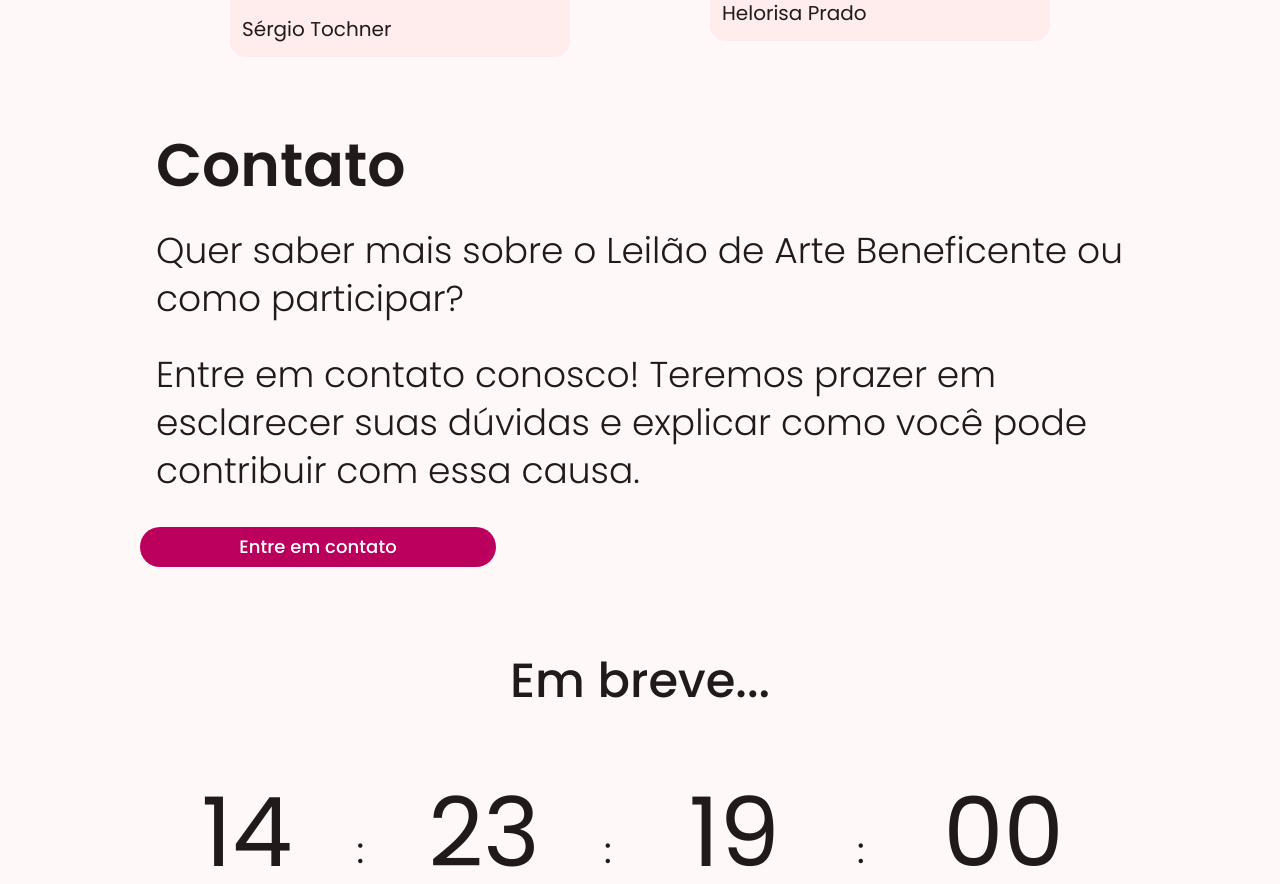
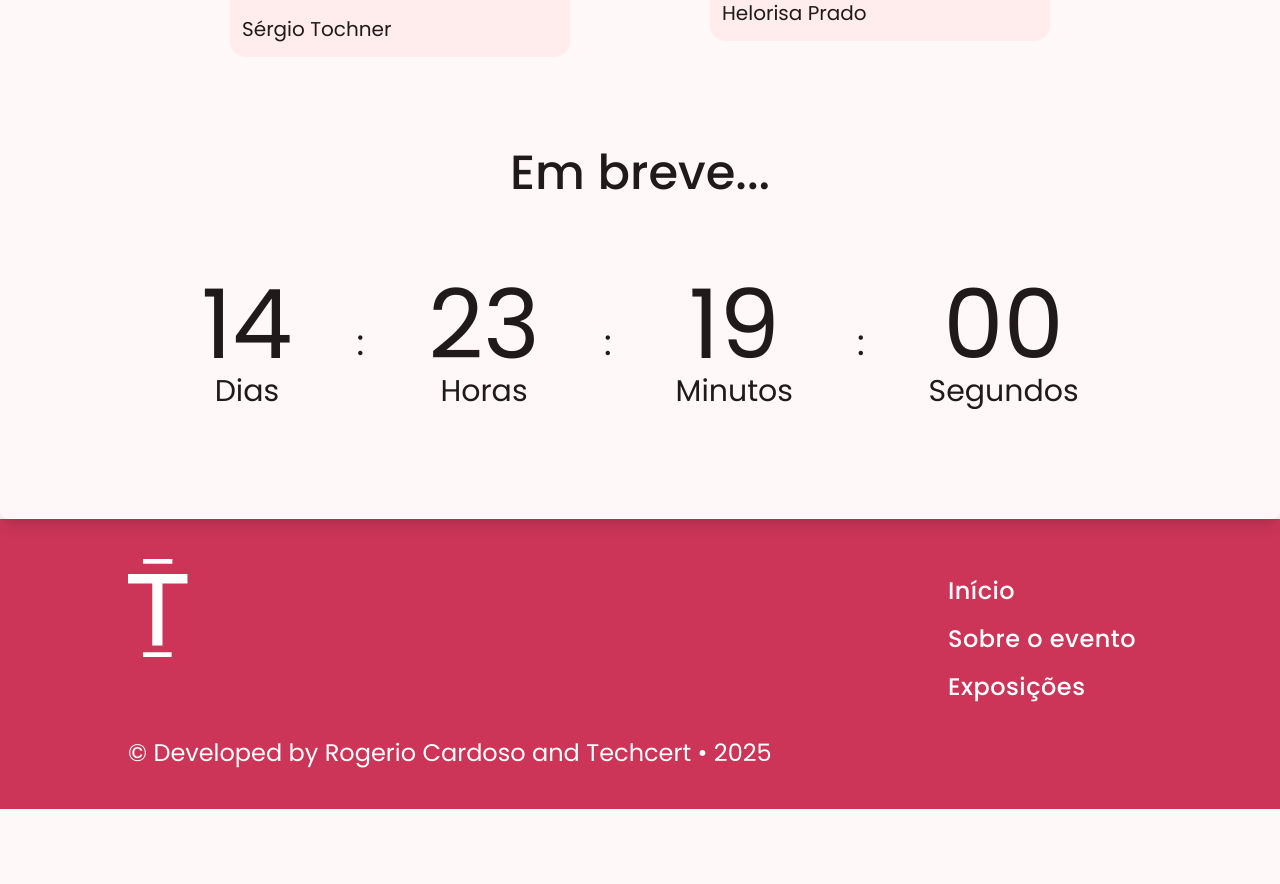
Before and after one commit to rcj-dev/leilao-project, an Angular app: page / in a window 1280 px wide. Shown: the part 2681-3565 px from the top of the page. After the commit the page ends 3490 px from the top, so only its background shows below. Built offline with nearby package versions, Linux system fonts and the light colour scheme; a web font is replaced by a local one.

Commit message:
removido aba de contato

```diff
--- a/src/app/app.html
+++ b/src/app/app.html
@@ -5,7 +5,6 @@
     <app-desc-escola></app-desc-escola>
     <app-sobre-evento></app-sobre-evento>
     <app-exposicoes></app-exposicoes>
-    <app-contato></app-contato>
     <app-countdown></app-countdown>
 </div>
 <app-footer></app-footer>
```
